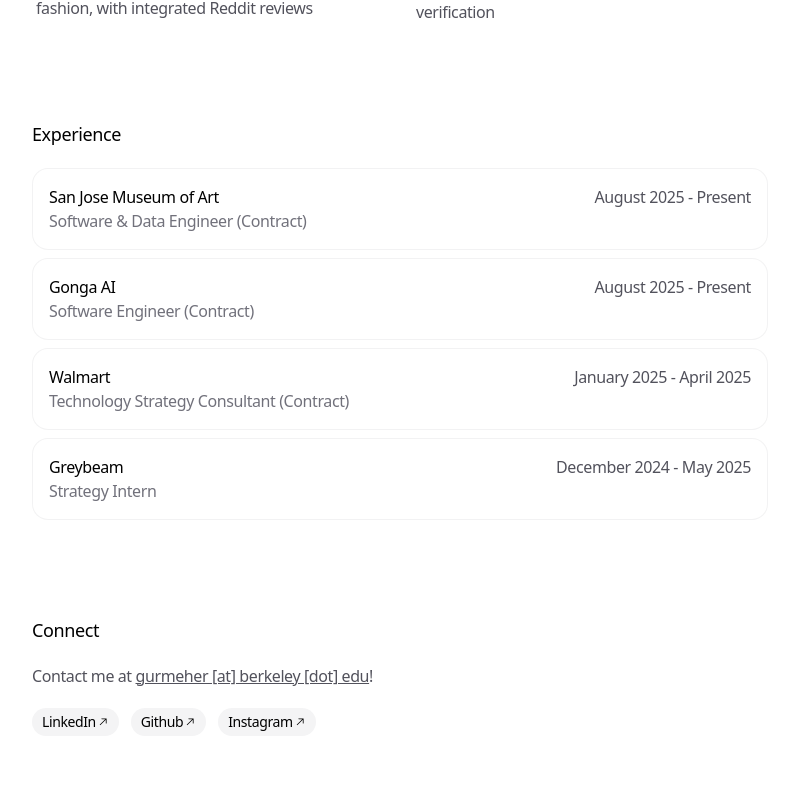
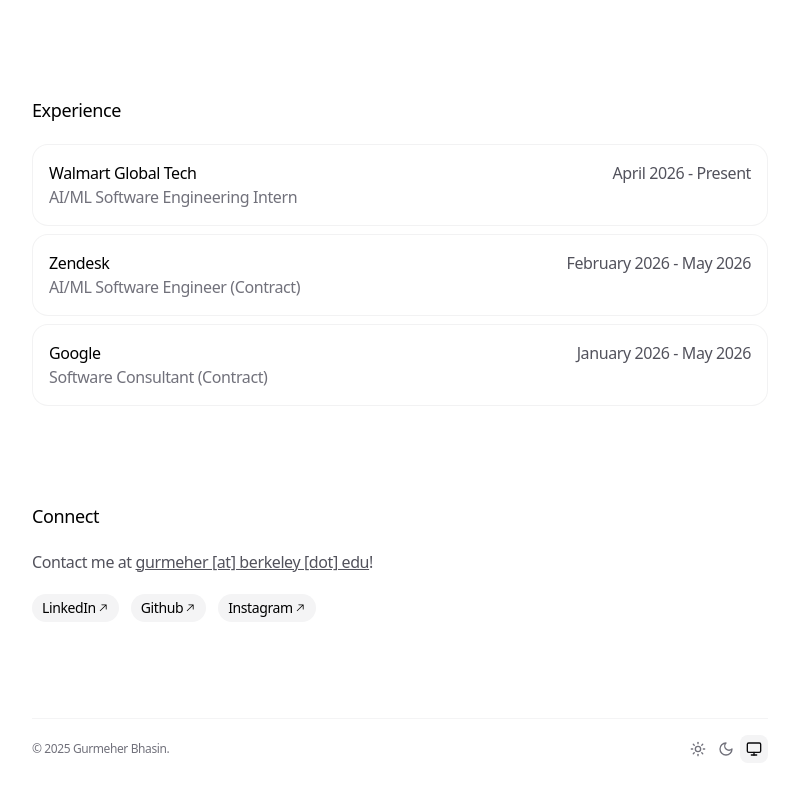
Before and after one commit to gurmeher/portfolio, a Next.js app: page / in a window 1280 px wide. Shown: the part 816-1610 px from the top of the page, without its empty margins (240-1039 px from the left). Built offline with nearby package versions, Linux system fonts and the light colour scheme.

Commit message:
update: bio & work exp

```diff
--- a/app/data.ts
+++ b/app/data.ts
@@ -58,35 +58,27 @@
 
 export const WORK_EXPERIENCE: Experience[] = [
   {
-    company: 'San Jose Museum of Art',
-    title: 'Software & Data Engineer (Contract)',
-    start: 'August 2025',
+    company: 'Walmart Global Tech',
+    title: 'AI/ML Software Engineering Intern',
+    start: 'April 2026',
     end: 'Present',
-    link: 'https://sjmusart.org',
-    id: 'work4',
-  },
-  {
-    company: 'Gonga AI',
-    title: 'Software Engineer (Contract)',
-    start: 'August 2025',
-    end: 'Present',
-    link: 'https://gonga.ai',
+    link: 'https://tech.walmart.com/',
     id: 'work3',
   },
   {
-    company: 'Walmart',
-    title: 'Technology Strategy Consultant (Contract)',
-    start: 'January 2025',
-    end: 'April 2025',
-    link: 'https://tech.walmart.com',
+    company: 'Zendesk',
+    title: 'AI/ML Software Engineer (Contract)',
+    start: 'February 2026',
+    end: 'May 2026',
+    link: 'https://www.zendesk.com/',
     id: 'work2',
   },
   {
-    company: 'Greybeam',
-    title: 'Strategy Intern',
-    start: 'December 2024',
-    end: 'May 2025',
-    link: 'https://www.greybeam.ai',
+    company: 'Google',
+    title: 'Software Consultant (Contract)',
+    start: 'January 2026',
+    end: 'May 2026',
+    link: 'https://about.google/',
     id: 'work1',
   },
 ]
--- a/app/page.tsx
+++ b/app/page.tsx
@@ -145,10 +145,10 @@
       >
         <div className="flex-1">
           <p className="text-zinc-900 dark:text-zinc-100 text-md">
-          Interested in SWE, Data, AI, and Startups. Actively seeking internship opportunities in these areas for Spring and Summer 2026!
-          <br /><br />Outside of tech, I'm a swimmer and a new cyclist (just got a road bike!), with an eventual goal of completing a half Ironman.
+          Interested in SWE, Data, AI, and Startups. Actively seeking internship opportunities in these areas for Fall 2026, Spring & Summer 2027!
+          <br /><br />Outside of tech, I'm a swimmer and a new cyclist (just got a road bike!), with a goal of completing a half Ironman.
           I'm also a big reader, some recent ones including <em>Steve Jobs</em>, <em>Zero to One: Notes on Startups...</em>, and <em>The Psychology of Money</em>.
-          As a big car enthusiast, I love working on and driving cars (Nerdy fun fact: I keep a list of every car I've driven — currently at 32!), and talking about anything automotive.
+          As a big car enthusiast, I love working on and driving cars (Nerdy fun fact: I keep a list of every car I've driven — currently at 33!), and talking about anything automotive.
           </p>
         </div>
       </motion.section>
```
